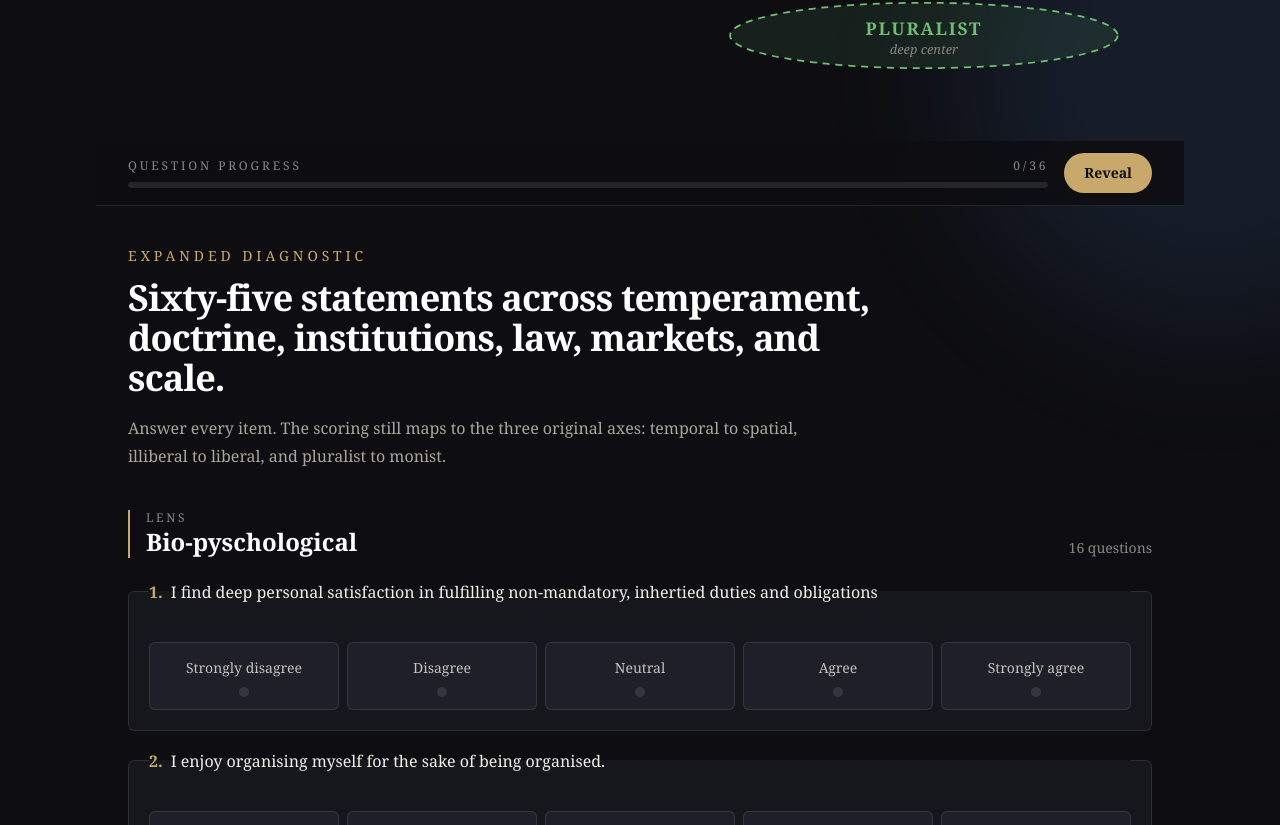
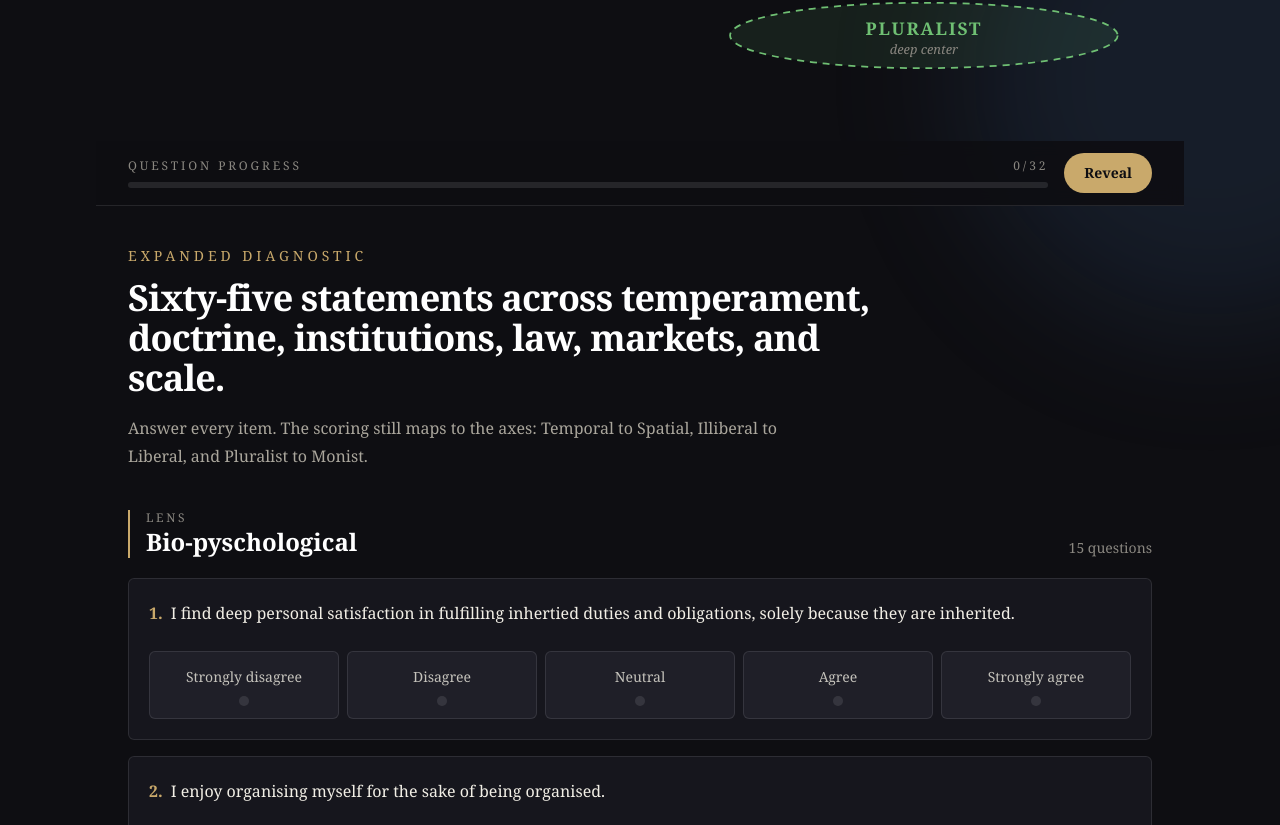
Before and after one commit to PeterLaylor/Triangular-Politics, a React (Vite) app: page / in a window 1280 px wide. Shown: the part 595-1420 px from the top of the page. Built offline with nearby package versions, Linux system fonts and the light colour scheme.

Commit message:
Minor graphical and question changes

```diff
--- a/src/newquestionapp.tsx
+++ b/src/newquestionapp.tsx
@@ -43,22 +43,22 @@ type CategorySignal = {
 };
 
 const SCALE = [
-  { label: "Strongly disagree", short: "SD", value: -2 },
-  { label: "Disagree", short: "D", value: -1 },
-  { label: "Neutral", short: "N", value: 0 },
-  { label: "Agree", short: "A", value: 1 },
-  { label: "Strongly agree", short: "SA", value: 2 },
+  { label: "Strongly disagree", short: "Strongly disagree", value: -2 },
+  { label: "Disagree", short: "Disagree", value: -1 },
+  { label: "Neutral", short: "Neutral", value: 0 },
+  { label: "Agree", short: "Agree", value: 1 },
+  { label: "Strongly agree", short: "Strongly", value: 2 },
 ] as const;
 
-// All questions in one place - just edit/add/remove here
 // IDs are auto-generated based on array position (starting at 1)
+
 const QUESTIONS: Question[] = [
  //Bio-pyschological level
   //Conscientiousness spectrum
  {
     category: "Bio-pyschological",
     prompt:
-      "I find deep personal satisfaction in fulfilling non-mandatory, inhertied duties and obligations",
+      "I find deep personal satisfaction in fulfilling inhertied duties and obligations, solely because they are inherited.",
     weights: { s: -2, l: 0, m: 0 },
   },
    {
@@ -73,12 +73,7 @@ const QUESTIONS: Question[] = [
       "I dislike non-mandatory hardwork and prefer to pass responsibility onto someone else for the sake of avoiding difficult tasks.",
     weights: { s: 2, l: 0, m: 0 },
   },
-     {
-    category: "Bio-pyschological",
-    prompt:
-      "I make no attempt to organise myself beyond the bare minimum because I see no point in doing so.",
-    weights: { s: 2, l: 0, m: 0 },
-  },
+
   //Novelty seeking <-> Routine spectrum
      {
     category: "Bio-pyschological",
@@ -139,7 +134,7 @@ const QUESTIONS: Question[] = [
     {
     category: "Bio-pyschological",
     prompt:
-      "At work, I'd rather do things my way than listen to others speculate on how we could do it better.",
+      "At work, I'd rather do things the tried and true way rather than innovating a new solution.",
     weights: { s: -2, l: 0, m: 0 },
   },
     {
@@ -182,7 +177,7 @@ const QUESTIONS: Question[] = [
 {
     category: "Moral-Ideological",
     prompt:
-      "A wise reformer can redesign a society more aptly than a traditionalist ever could.",
+      "A wise reformer can redesign society more aptly than a traditionalist ever could.",
     weights: { s: 0, l: 2, m: 0 },
   },
 {
@@ -194,20 +189,8 @@ const QUESTIONS: Question[] = [
   {
     category: "Moral-Ideological",
     prompt:
-      "Something's age more accurately predicts it's lifespan than other metrics.",
-    weights: { s: 0, l: -2, m: 0 },
-  },
-  {
-    category: "Moral-Ideological",
-    prompt:
-      "The future has to become more progressive and equitable for it to be a good future.",
+      "Younger generations have an obligation to make each newer generation more equitable and progressive than the last.",
     weights: { s: 0, l: 2, m: 0 },
-  },
-  {
-    category: "Moral-Ideological",
-    prompt:
-      "Civil law must align with natural law.",
-    weights: { s: 0, l: -2, m: 0 },
   },
   {
     category: "Moral-Ideological",
@@ -215,11 +198,13 @@ const QUESTIONS: Question[] = [
       "There are real biological differences between gender and race that no policy can remove.",
     weights: { s: 0, l: -2, m: 0 },
   },
+
 //Monism vs GES
+
 {
     category: "Politco-Structural",
     prompt:
-      "Having an administrative entity is a general positive at a civilisational level, even if it costs the local culture.",
+      "Having an administrative entity is a general positive at a civilisational level, even if the cost is local cultures.",
     weights: { s: 0, l: 0, m: 2 },
   },
   {
@@ -246,13 +231,9 @@ const QUESTIONS: Question[] = [
       "I would rather live under a single authority than a collection of equally responsible authorities.",
     weights: { s: 0, l: 0, m: 2 },
   },
-    {
-    category: "Politco-Structural",
-    prompt:
-      "I don't believe any form of governance.",
-    weights: { s: 0, l: 0, m: 2 },
-  },
+
     ///Real world policy
+
 {
     category: "Policy",
     prompt:
@@ -407,8 +388,8 @@ export default function App() {
               Sixty-five statements across temperament, doctrine, institutions, law, markets, and scale.
             </h2>
             <p className="mt-4 max-w-2xl text-base leading-7 text-[#aaa69c]">
-              Answer every item. The scoring still maps to the three original axes: temporal to spatial,
-              illiberal to liberal, and pluralist to monist.
+              Answer every item. The scoring still maps to the axes: Temporal to Spatial,
+              Illiberal to Liberal, and Pluralist to Monist.
             </p>
           </div>
 
@@ -438,10 +419,10 @@ export default function App() {
                           : "border-white/10 hover:border-white/20"
                       }`}
                     >
-                      <legend className="mb-4 block w-full text-base leading-7 text-[#f2efe6]">
+                      <div className="mb-6 text-base leading-7 text-[#f2efe6]">
                         <span className="mr-2 font-semibold text-[#c9a96b]">{question.id}.</span>
                         {question.prompt}
-                      </legend>
+                      </div>
                       <div className="grid gap-2 sm:grid-cols-5">
                         {SCALE.map((option) => {
                           const inputId = `q${question.id}-${option.value}`;
```
Also changed, not shown: 1 other file (tests, documents, lock files or other folders).
